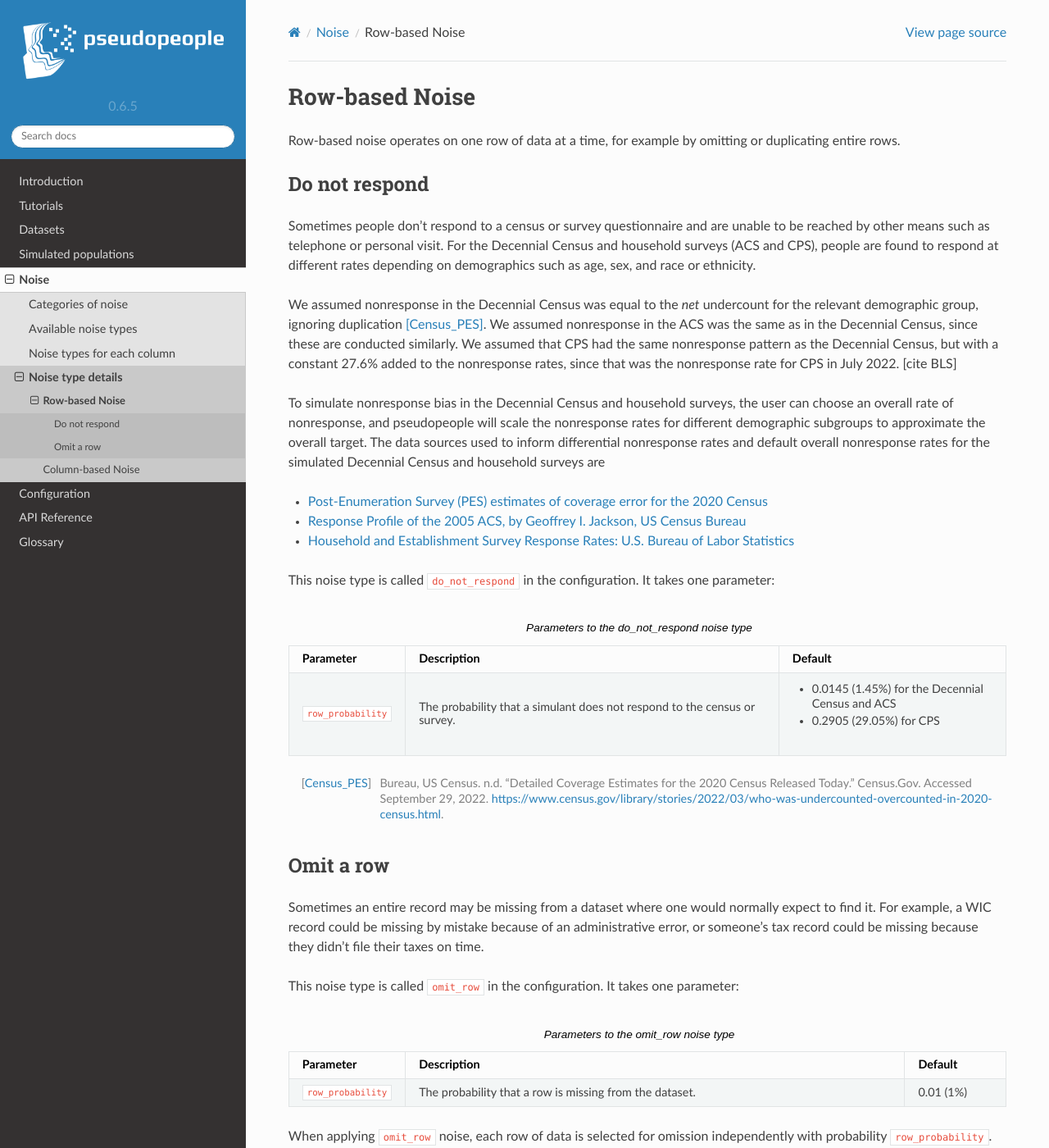
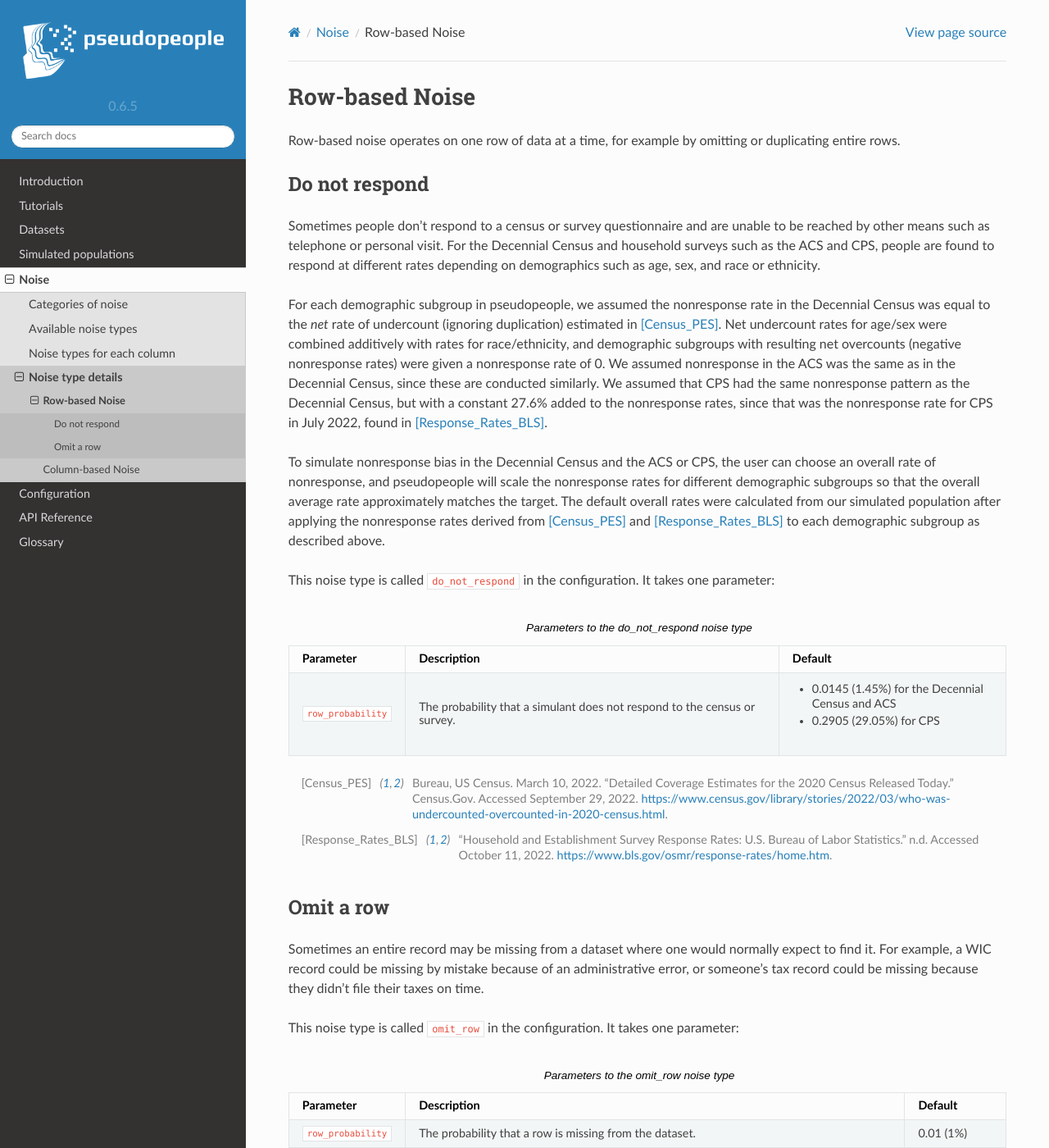
Before and after one commit to ihmeuw/pseudopeople, a Sphinx documentation site: the page built from docs/source/noise/row_noise.rst, in a window 1280 px wide and 1400 px high. Shown: the whole window at 82% size. Built offline with Sphinx 7.4.7 and the Read the Docs theme 2.0.0, drawn with Linux system fonts in a browser that asks for light colours.

Commit message:
finish editing description of do-not-respond noise

```diff
--- a/docs/source/noise/row_noise.rst
+++ b/docs/source/noise/row_noise.rst
@@ -12,24 +12,37 @@ Do not respond
 
 Sometimes people don't respond to a census or survey questionnaire and are
 unable to be reached by other means such as telephone or personal visit. For the
-Decennial Census and household surveys (ACS and CPS), people are found to
-respond at different rates depending on demographics such as age, sex, and
+Decennial Census and household surveys such as the ACS and CPS, people are found
+to respond at different rates depending on demographics such as age, sex, and
 race or ethnicity.
 
-We assumed nonresponse in the Decennial Census was equal to the *net* undercount for the relevant demographic group, ignoring duplication [Census_PES]_. We assumed nonresponse in the ACS was the same as in the Decennial Census, since these are conducted similarly. We assumed that CPS had the same nonresponse pattern as the Decennial Census, but with a constant 27.6% added to the nonresponse rates, since that was the nonresponse rate for CPS in July 2022. [cite BLS]
+For each demographic subgroup in pseudopeople, we assumed the nonresponse rate
+in the Decennial Census was equal to the *net* rate of undercount (ignoring
+duplication) estimated in [Census_PES]_. Net undercount rates for age/sex were
+combined additively with rates for race/ethnicity, and demographic subgroups
+with resulting net overcounts (negative nonresponse rates) were given a
+nonresponse rate of 0. We assumed nonresponse in the ACS was the same as in the
+Decennial Census, since these are conducted similarly. We assumed that CPS had
+the same nonresponse pattern as the Decennial Census, but with a constant 27.6%
+added to the nonresponse rates, since that was the nonresponse rate for CPS in
+July 2022, found in [Response_Rates_BLS]_.
 
+To simulate nonresponse bias in the Decennial Census and the ACS or CPS, the
+user can choose an overall rate of nonresponse, and pseudopeople will scale the
+nonresponse rates for different demographic subgroups so that the overall
+average rate approximately matches the  target. The default overall rates were
+calculated from our simulated population after applying the nonresponse rates
+derived from [Census_PES]_ and [Response_Rates_BLS]_ to each demographic
+subgroup as described above.
 
+..
+  The data sources used to inform differential nonresponse
+  rates and default overall nonresponse rates for the simulated Decennial Census
+  and household surveys are
 
-To simulate nonresponse bias in the Decennial Census and household
-surveys, the user can choose an overall rate of nonresponse, and pseudopeople
-will scale the nonresponse rates for different demographic subgroups to approximate
-the overall target. The data sources used to inform differential nonresponse
-rates and default overall nonresponse rates for the simulated Decennial Census
-and household surveys are
-
-* `Post-Enumeration Survey (PES) estimates of coverage error for the 2020 Census <https://www.census.gov/library/stories/2022/03/who-was-undercounted-overcounted-in-2020-census.html>`_
-* `Response Profile of the 2005 ACS, by Geoffrey I. Jackson, US Census Bureau <https://www.fcsm.gov/assets/files/docs/2007FCSM_Jackson-III-C.pdf>`_
-* `Household and Establishment Survey Response Rates: U.S. Bureau of Labor Statistics <https://www.bls.gov/osmr/response-rates/home.htm>`_
+  * `Post-Enumeration Survey (PES) estimates of coverage error for the 2020 Census <https://www.census.gov/library/stories/2022/03/who-was-undercounted-overcounted-in-2020-census.html>`_
+  * `Response Profile of the 2005 ACS, by Geoffrey I. Jackson, US Census Bureau <https://www.fcsm.gov/assets/files/docs/2007FCSM_Jackson-III-C.pdf>`_
+  * `Household and Establishment Survey Response Rates: U.S. Bureau of Labor Statistics <https://www.bls.gov/osmr/response-rates/home.htm>`_
 
 This noise type is called :code:`do_not_respond` in the configuration. It takes
 one parameter:
@@ -46,8 +59,9 @@ one parameter:
     - * 0.0145 (1.45%) for the Decennial Census and ACS
       * 0.2905 (29.05%) for CPS
 
-.. [Census_PES] Bureau, US Census. n.d. “Detailed Coverage Estimates for the 2020 Census Released Today.” Census.Gov. Accessed September 29, 2022. https://www.census.gov/library/stories/2022/03/who-was-undercounted-overcounted-in-2020-census.html.
+.. [Census_PES] Bureau, US Census. March 10, 2022. “Detailed Coverage Estimates for the 2020 Census Released Today.” Census.Gov. Accessed September 29, 2022. https://www.census.gov/library/stories/2022/03/who-was-undercounted-overcounted-in-2020-census.html.
 
+.. [Response_Rates_BLS] “Household and Establishment Survey Response Rates: U.S. Bureau of Labor Statistics.” n.d. Accessed October 11, 2022. https://www.bls.gov/osmr/response-rates/home.htm.
 
 
 Omit a row
```
